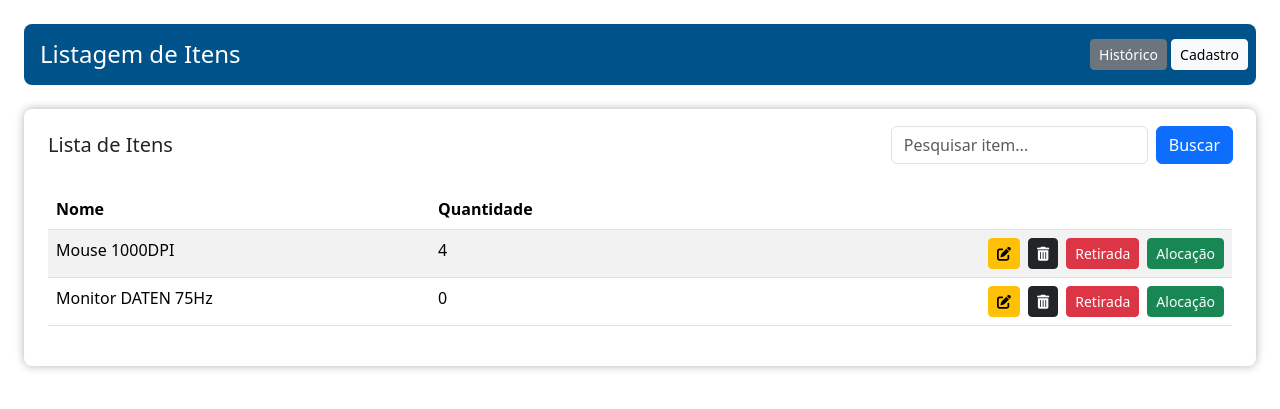
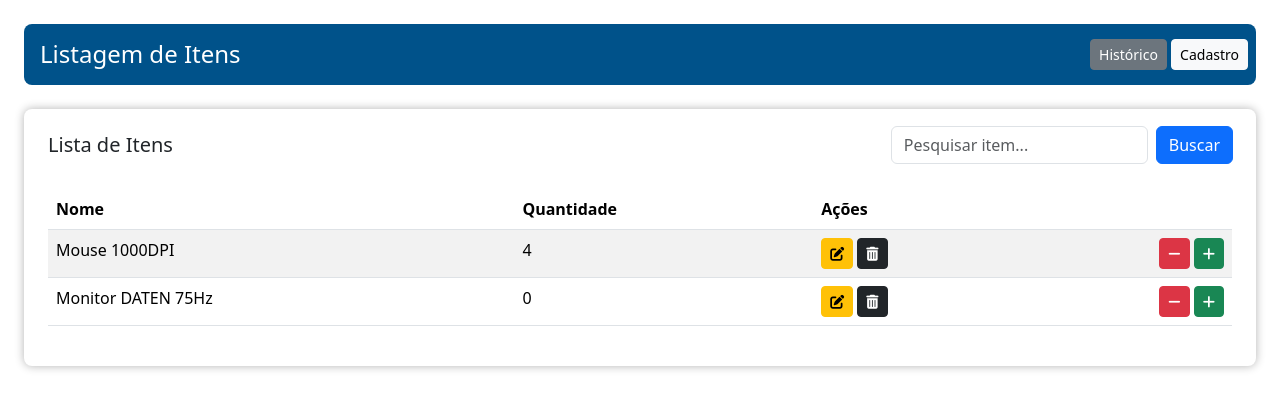
Before and after one commit to gusdiaso/appAlmoxarifado, a Django app: page / in a window 1280 px wide. Shown: the top 409 px of the page. Run offline with Django 4.2, Linux system fonts and the light colour scheme; a user stored in the database is signed in; data comes from the database, SQL or seed files in the repository.

Commit message:
Update: Design

```diff
--- a/almoxarifado/templates/confirm_delete_item.html
+++ b/almoxarifado/templates/confirm_delete_item.html
@@ -14,9 +14,10 @@
         <div class="d-flex flex-column w-100">
             <form method="post" class="d-flex flex-column p-4 rounded-3">
                 {% csrf_token %}
+                <div class="alert alert-warning" role="alert">
                     <h4 class="alert-heading">Tem certeza que deseja remover o item <strong>"{{ item.nome }}"</strong>?</h4>
                     <p>Essa ação é <strong>irreversível</strong> e resultará na <strong>exclusão completa do histórico</strong> associado a este item.</p>
-            <hr>
+                </div>
                     <p class="mb-4">
                     <strong>Dica:</strong> Se seu objetivo é apenas registrar a saída do item, considere utilizar a opção <strong>Retirada</strong> em vez da remoção.
                     </p>
@@ -25,6 +26,8 @@
                 <button type="submit" class="btn btn-danger text-white">Remover</button>
                 <a href="{% url 'almoxarifado:index' %}" class="btn btn-secondary">Cancelar</a>
             </div>
+        </form>
+    </div>
 </div>
 
 {% endblock %}
--- a/almoxarifado/templates/index.html
+++ b/almoxarifado/templates/index.html
@@ -30,7 +30,7 @@
                         <tr>
                             <th scope="col">Nome</th>
                             <th scope="col">Quantidade</th>
-                            <th scope="col"></th>
+                            <th scope="col">Ações</th>
                     </tr>
                 </thead>
                 <tbody>
@@ -46,11 +46,15 @@
                         <tr>
                             <td>{{ item.nome }}</td>
                             <td>{{ item.quantidade_total }}</td>
-                            <td class="d-flex justify-content-end gap-2">
-                                <a href="{% url 'almoxarifado:update_item' item.id %}" class="btn btn-warning btn-sm"><i class="fa-solid fa-pen-to-square"></i></a>
-                                <a href="{% url 'almoxarifado:delete_item' item.id %}" class="btn btn-dark btn-sm"><i class="fa-solid fa-trash-can"></i></a>
-                                <a href="{% url 'almoxarifado:retira_item' item.id %}" class="btn btn-danger btn-sm">Retirada</a>
-                                <a href="{% url 'almoxarifado:aloca_item' item.id%}" class="btn btn-success btn-sm">Alocação</a>
+                            <td class="d-flex justify-content-between gap-2">
+                                <div>
+                                    <a href="{% url 'almoxarifado:update_item' item.id %}" class="btn btn-warning btn-sm"><i class="fa-solid fa-pen-to-square"></i></a>
+                                    <a href="{% url 'almoxarifado:delete_item' item.id %}" class="btn btn-dark btn-sm"><i class="fa-solid fa-trash-can"></i></a>
+                                </div>
+                                <div>
+                                    <a href="{% url 'almoxarifado:retira_item' item.id %}" class="btn btn-danger btn-sm"><i class="fa-solid fa-minus"></i></a>
+                                    <a href="{% url 'almoxarifado:aloca_item' item.id%}" class="btn btn-success btn-sm"><i class="fa-solid fa-plus"></i></i></a>
+                                </div>
                             </div>
                         </tr>
                         {% endfor %}
```
Lines whose indentation alone changed are shown as unchanged.
